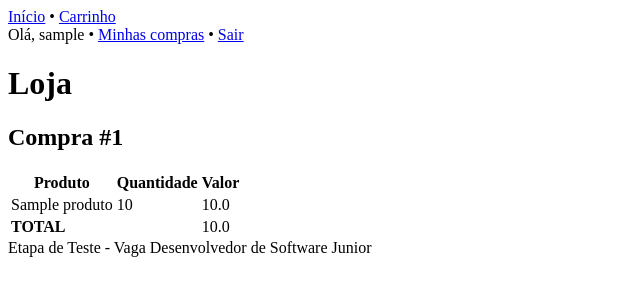
After one commit to gabrielagsilva/wpensar, a Django app: page /minhas-compras in a window 1280 px wide. The commit adds this page. Shown: the top 300 px of the page, without its empty margins (0-640 px from the left). Run offline with Django 3.2, Linux system fonts and the light colour scheme; a user stored in the database is signed in; tables that the repository leaves empty hold one stand-in row (values such as "Sample post").

Commit message:
carrinho e compras

```diff
--- a/loja/models.py
+++ b/loja/models.py
@@ -7,8 +7,6 @@ from django.contrib.auth.models import User
 class Produto(models.Model):
     ID = models.AutoField(primary_key=True)
     titulo = models.CharField(max_length=200)
-    descricao = models.TextField()
-    em_estoque = models.IntegerField()
     valor = models.FloatField()
     imagem = models.ImageField(upload_to ='produtos', default=None, blank=True, null=True)
 
@@ -19,16 +17,18 @@ class Produto(models.Model):
 class Compra(models.Model):
     ID = models.AutoField(primary_key=True)
     user = models.ForeignKey(User, on_delete=models.CASCADE, default=None)
-    produtos = models.ManyToManyField(Produto, through="Quantidade")
+    produtos = models.ManyToManyField('Item')
+    total = models.FloatField()
 
     def publish(self):
         self.save()
 
 
-class Quantidade(models.Model):
+class Item(models.Model):
+    ID = models.AutoField(primary_key=True)
     produto = models.ForeignKey(Produto, on_delete=models.CASCADE)
-    compra = models.ForeignKey(Compra, on_delete=models.CASCADE)
     quantidade = models.IntegerField()
+    valor = models.FloatField(default=0)
 
     def publish(self):
         self.save()
--- a/loja/templates/loja/base.html
+++ b/loja/templates/loja/base.html
@@ -4,12 +4,14 @@
 <body>
     <div id="header" class="p100">
         <div id="top-menu">
-            <a href="/">Início</a> •
-            {% if request.user.is_authenticated %}
-                <span>Olá, {{user}}</span> • <a href="/logout">Sair</a>
-            {% else %}
-                <a href="/admin">Admin</a> • <a href="/cadastro">Cadastre-se</a> • <a href="/login">Login</a>
-            {% endif %}
+            <a href="/">Início</a> • <a href="/carrinho">Carrinho</a>
+            <div class="right">
+                {% if request.user.is_authenticated %}
+                    <span>Olá, {{user}}</span> • <a href="/minhas-compras">Minhas compras</a> • <a href="/logout">Sair</a>
+                {% else %}
+                    <a href="/admin">Admin</a> • <a href="/cadastro">Cadastre-se</a> • <a href="/login">Login</a>
+                {% endif %}
+            </div>
         </div>
         <div class="p90">
             <h1>Loja</h1>
--- /dev/null
+++ b/loja/templates/loja/minhas-compras.html
@@ -0,0 +1,25 @@
+{% extends 'loja/base.html' %}
+{% block content %}
+    {% for compra in compras %}
+        <h2>Compra #{{compra.ID}}</h2>
+        <table>
+            <tr>
+                <th>Produto</th>
+                <th>Quantidade</th>
+                <th>Valor</th>
+            </tr>
+        {% for item in compra.produtos.all %}
+            <tr>
+                <td>{{item.produto.titulo}}</td>
+                <td>{{item.quantidade}}</td>
+                <td>{{item.valor}}</td>
+            </tr>
+        {% endfor %}
+            <tr>
+                <td><b>TOTAL</b></td>
+                <td></td>
+                <td>{{ compra.total }}</td>
+            </tr>
+        </table>
+    {% endfor %}
+{% endblock %}
--- a/loja/templates/loja/produtos.html
+++ b/loja/templates/loja/produtos.html
@@ -5,7 +5,7 @@
             <img src="{{ produto.imagem.url }}">
             <h2>{{ produto.titulo }}</h2>
             <h4>R${{ produto.valor }}</h4>
-            <a class="add">Adicionar ao Carrinho</a>
+            <a href="{% url 'add_cart' produto.ID %}">Adicionar ao carrinho</a>
         </div>
     {% endfor %}
 {% endblock %}
--- a/loja/urls.py
+++ b/loja/urls.py
@@ -5,6 +5,11 @@ from django.contrib.auth.views import LoginView, LogoutView
 urlpatterns = [
     path('', views.produtos, name='produtos'),
     path('cadastro', views.cadastro, name='cadastro'),
+    path('carrinho', views.carrinho, name='carrinho'),
+    path('finalizar', views.finalizar, name='finalizar'),
+    path('add/<ID>', views.add_cart, name='add_cart'),
+    path('minhas-compras', views.minhas_compras, name='minhas_compras'),
+    path('remove/<ID>', views.remove_item, name='remove_item'),
     path('login', LoginView.as_view(template_name="loja/login.html", redirect_authenticated_user=True), name='login'),
     path('logout', LogoutView.as_view(), name='logout'),
 ]
--- a/loja/views.py
+++ b/loja/views.py
@@ -1,5 +1,5 @@
 from django.shortcuts import render, redirect
-from .models import Produto, User
+from .models import Produto, User, Compra, Item
 from django.contrib.auth.forms import UserCreationForm
 from django.contrib.auth.views import LoginView
 
@@ -25,3 +25,69 @@ def cadastro(request):
 
     form = UserCreationForm()
     return render(request, 'loja/cadastro.html', {'form':form})
+
+
+def carrinho(request):
+    pedidos = {}
+    total = 0
+    if 'cart' in request.session:
+        for ID, qt in request.session['cart'].items():
+            produto = Produto.objects.get(ID=ID)
+            pedidos[ID] = { 'titulo': produto.titulo,
+                            'valor': produto.valor*qt,
+                            'quantidade': qt}
+            total += produto.valor*qt
+
+    return render(request, 'loja/carrinho.html', {'pedidos':pedidos, 'total': total})
+
+
+def add_cart(request, ID):
+    if 'cart' in request.session:
+        if ID in request.session['cart']:
+            request.session['cart'][ID] += 1
+        else:
+            request.session['cart'][ID] = 1
+        request.session.modified = True
+    else:
+        request.session['cart'] = {ID: 1}
+
+    return redirect('carrinho')
+
+
+def remove_item(request, ID):
+    request.session['cart'][ID] -= 1
+    if request.session['cart'][ID] == 0:
+        del request.session['cart'][ID]
+    request.session.modified = True
+
+    return redirect('carrinho')
+
+
+def finalizar(request):
+    user = request.user
+    if user.is_authenticated:
+        compra = Compra.objects.create(user = user, total=0)
+        total = 0
+        for ID, qt in request.session['cart'].items():
+            p = Produto.objects.get(ID=ID)
+            produto = Item.objects.create(
+                produto = p,
+                quantidade = qt,
+                valor = p.valor*qt
+            )
+            total += p.valor*qt
+            compra.produtos.add(produto)
+        compra.total = total
+        compra.save()
+        return redirect('minhas_compras')
+    else:
+        return redirect('login')
+
+
+def minhas_compras(request):
+    user = request.user
+    if user.is_authenticated:
+        compras = Compra.objects.all().filter(user=user)
+        return render(request, 'loja/minhas-compras.html', {'compras':compras})
+    else:
+        return redirect('produtos')
--- a/wpensar/settings.py
+++ b/wpensar/settings.py
@@ -125,3 +125,5 @@ MEDIA_ROOT = os.path.join(BASE_DIR, 'media')
 MEDIA_URL = 'media/'
 
 LOGIN_REDIRECT_URL = '/'
+
+SESSION_ENGINE = "django.contrib.sessions.backends.cache"
```
Also changed, not shown: loja/templates/loja/carrinho.html (added, +26 -0 lines), loja/migrations/0001_initial.py, loja/migrations/0002_auto_20200311_1440.py (deleted), loja/migrations/0002_auto_20200314_1538.py (added), loja/migrations/0003_auto_20200311_1442.py (deleted), loja/migrations/0003_compra_total.py (added), loja/migrations/0004_auto_20200311_1444.py (deleted), loja/migrations/0004_item_valor.py (added), loja/migrations/0005_auto_20200312_1453.py (deleted), loja/migrations/0006_auto_20200313_1435.py (deleted).
